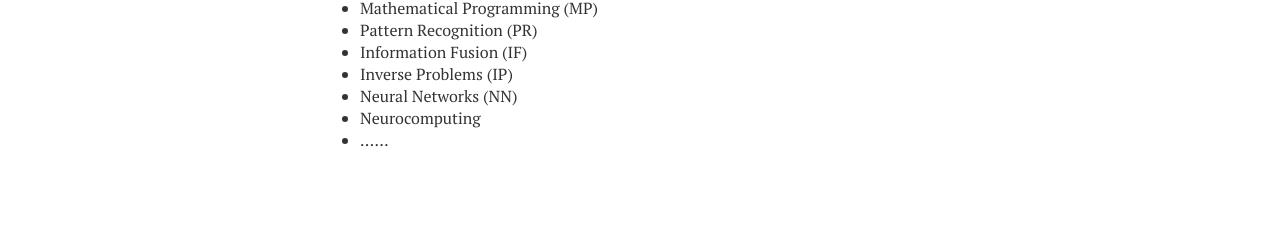
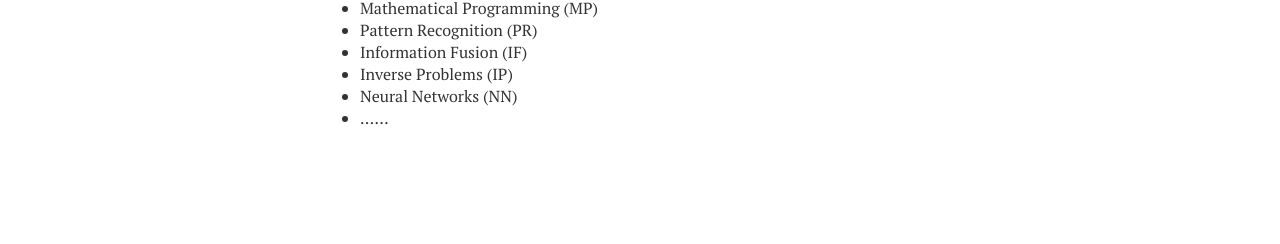
Before and after one commit to xianchaoxiu/xianchaoxiu.github.io, a Jekyll site: the page built from activities/index.md, in a window 1280 px wide. Shown: the part 695-939 px from the top of the page. Built offline with Jekyll 4.4.1, drawn with Linux system fonts in a browser that asks for light colours; nearby versions of some CDN libraries.

Commit message:
Update index.md

```diff
--- a/activities/index.md
+++ b/activities/index.md
@@ -37,5 +37,4 @@ share: false
 * Information Fusion (IF) <br>
 * Inverse Problems (IP) <br>
 * Neural Networks (NN) <br>
-* Neurocomputing <br>
 * ......
```
